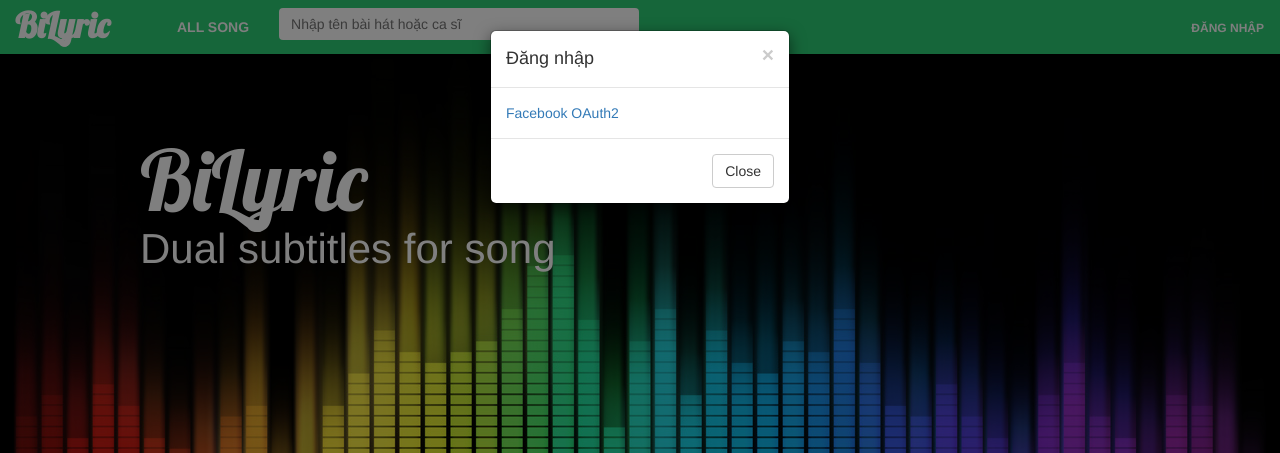
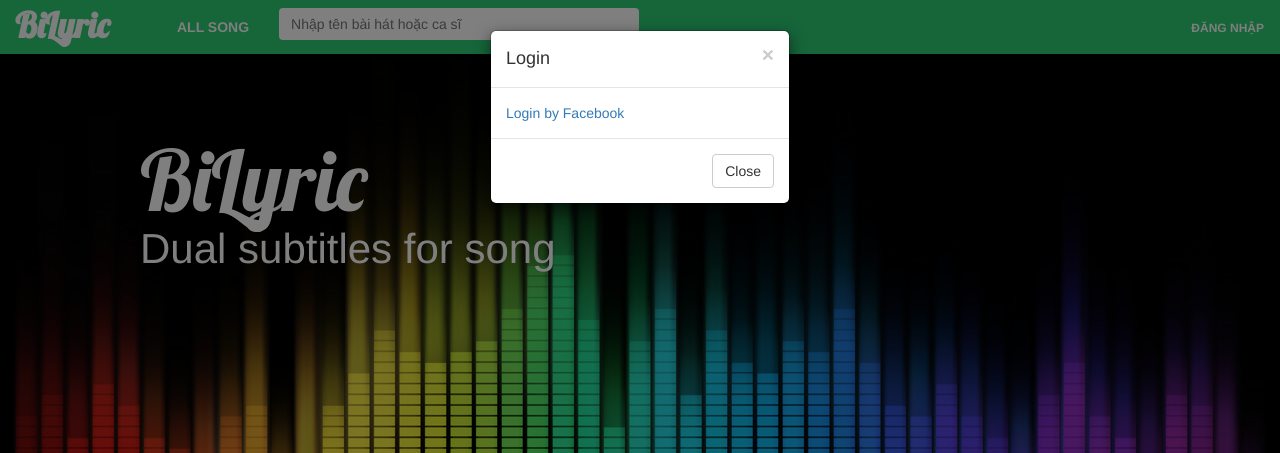
Before and after one commit to cuongnb14/bilyric, a Django app: page / in a window 1280 px wide, after a click on "ĐĂNG NHẬP". Shown: the top 453 px of the page. Run offline with Django 3.2, Linux system fonts and the light colour scheme; data that the repository does not hold is empty; parts of the project's set-up code (start-up, migrations or seed data) failed here and were passed over; some libraries are stand-ins or nearby versions.

Commit message:
change text login facebook

```diff
--- a/bilyric/templates/component/login_modal.html
+++ b/bilyric/templates/component/login_modal.html
@@ -6,11 +6,10 @@
             <div class="modal-header">
                 <button type="button" class="close" data-dismiss="modal" aria-label="Close"><span
                         aria-hidden="true">&times;</span></button>
-                <h4 class="modal-title" id="myModalLabel">Đăng nhập</h4>
+                <h4 class="modal-title" id="myModalLabel">Login</h4>
             </div>
             <div class="modal-body">
-                <a href="{% provider_login_url "facebook" method="oauth2" %}?next={{ request.path }}">Facebook
-                    OAuth2</a>
+                <a href="{% provider_login_url "facebook" method="oauth2" %}?next={{ request.path }}">Login by Facebook</a>
             </div>
             <div class="modal-footer">
                 <button type="button" class="btn btn-default" data-dismiss="modal">Close</button>
```
